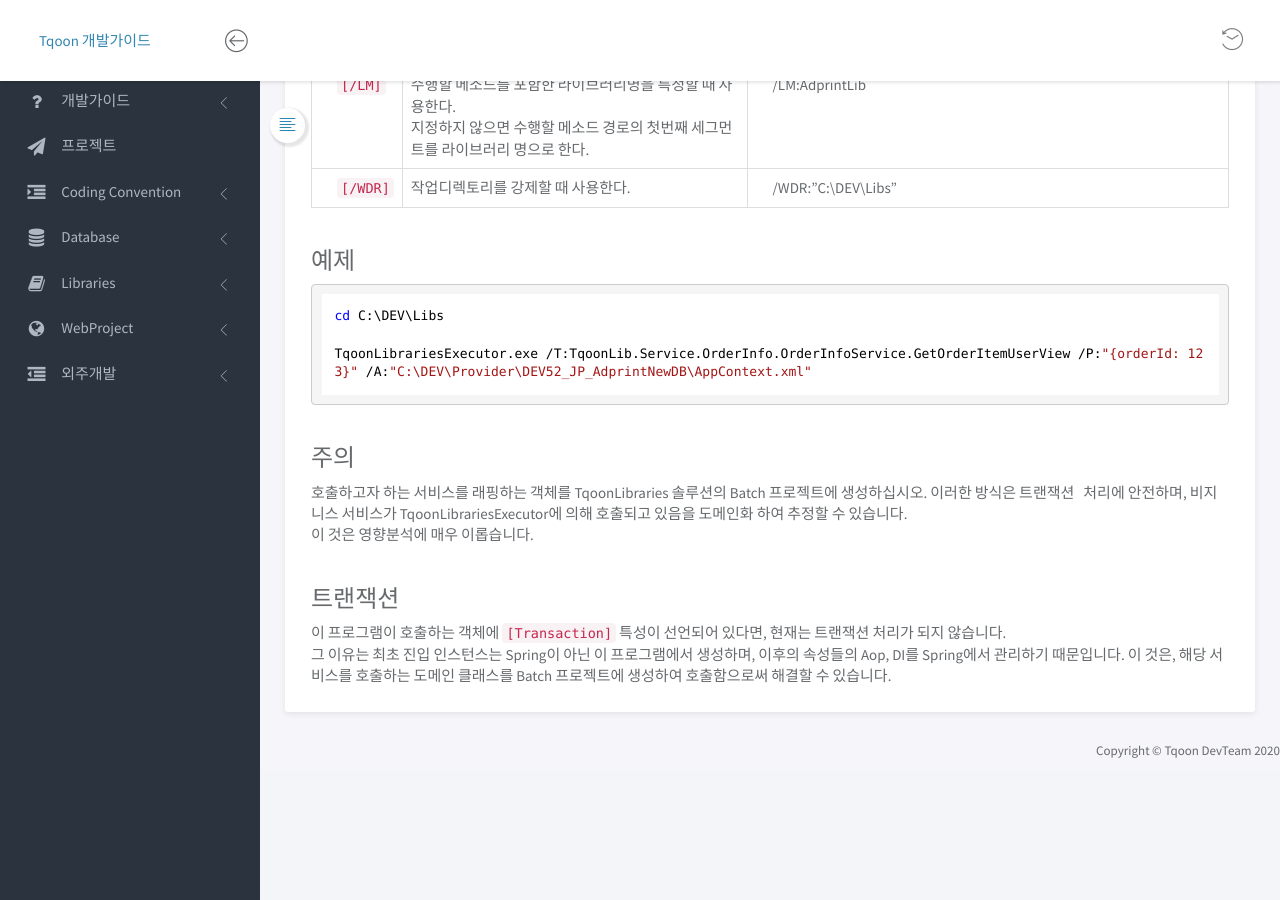
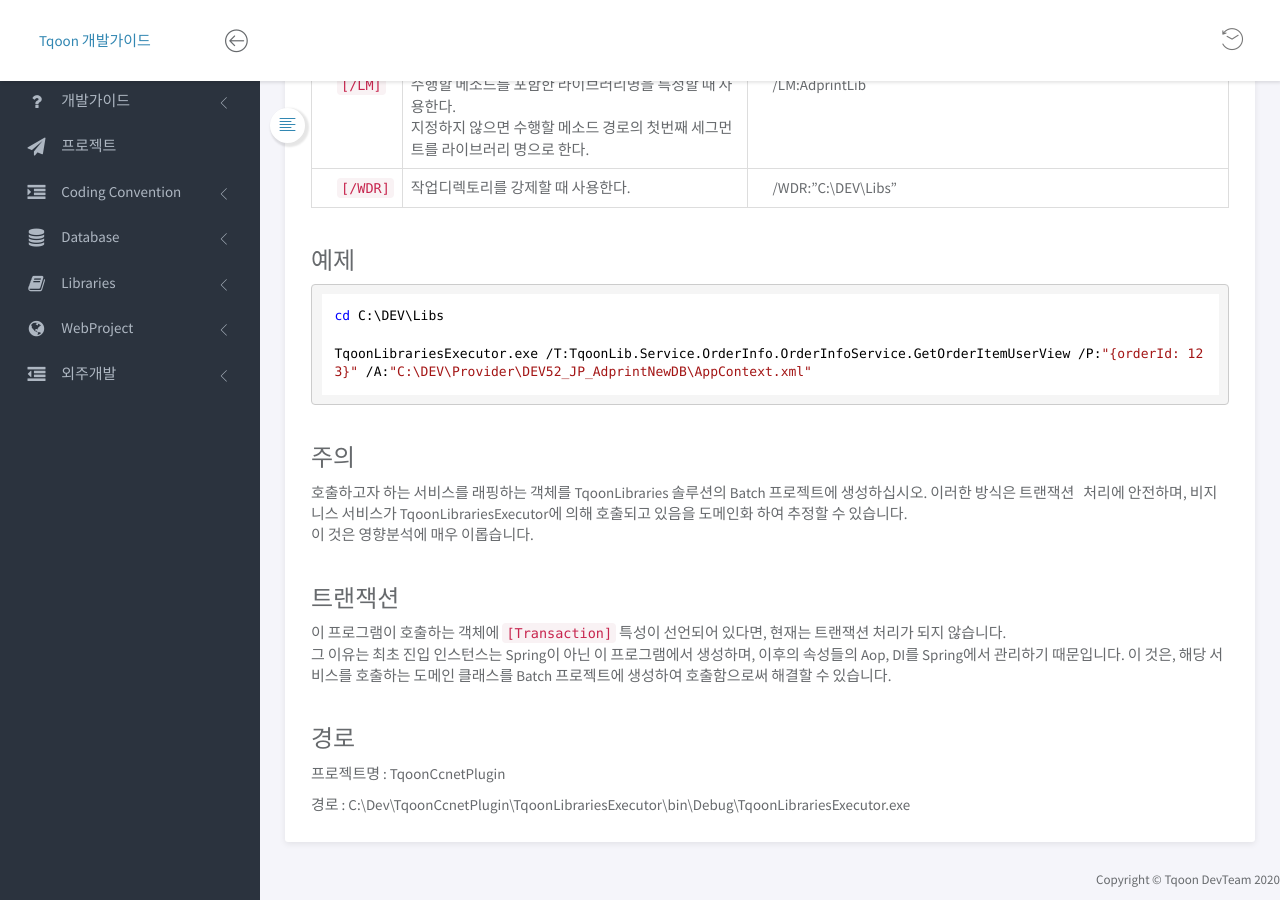
Before and after one commit to TqoonDevTeam/TqoonDevTeam.github.io, a Jekyll site: the page built from pages/devguide/libraries/common/launcher.md, in a window 1280 px wide and 900 px high, scrolled down 533 px. Built offline with Jekyll 4.4.1, drawn with Linux system fonts in a browser that asks for light colours; nearby versions of some CDN libraries.

Commit message:
경로 추가

```diff
--- a/pages/devguide/libraries/common/launcher.md
+++ b/pages/devguide/libraries/common/launcher.md
@@ -3,10 +3,10 @@ title: "TqoonLibrariesExecutor"
 description: "TqoonLibrariesExecutor "
 tags: [개발가이드, Woker, TqoonLibrariesExecutor]
 history:
-  - version: '1.0'
-    date: '2020-05-29'
+  - version: '1.1'
+    date: '2020-06-23'
     user: '이종기'
-    desc: '초안'
+    desc: '경로 추가'
 ---
 
 # TqoonLibrariesExecutor
@@ -42,3 +42,8 @@ TqoonLibrariesExecutor.exe /T:TqoonLib.Service.OrderInfo.OrderInfoService.GetOrd
 
 이 프로그램이 호출하는 객체에 `[Transaction]` 특성이 선언되어 있다면, 현재는 트랜잭션 처리가 되지 않습니다.
 그 이유는 최초 진입 인스턴스는 Spring이 아닌 이 프로그램에서 생성하며, 이후의 속성들의 Aop, DI를 Spring에서 관리하기 때문입니다. 이 것은, 해당 서비스를 호출하는 도메인 클래스를 Batch 프로젝트에 생성하여 호출함으로써 해결할 수 있습니다.
+
+### 경로
+프로젝트명 : TqoonCcnetPlugin
+
+경로 : C:\Dev\TqoonCcnetPlugin\TqoonLibrariesExecutor\bin\Debug\TqoonLibrariesExecutor.exe
```
